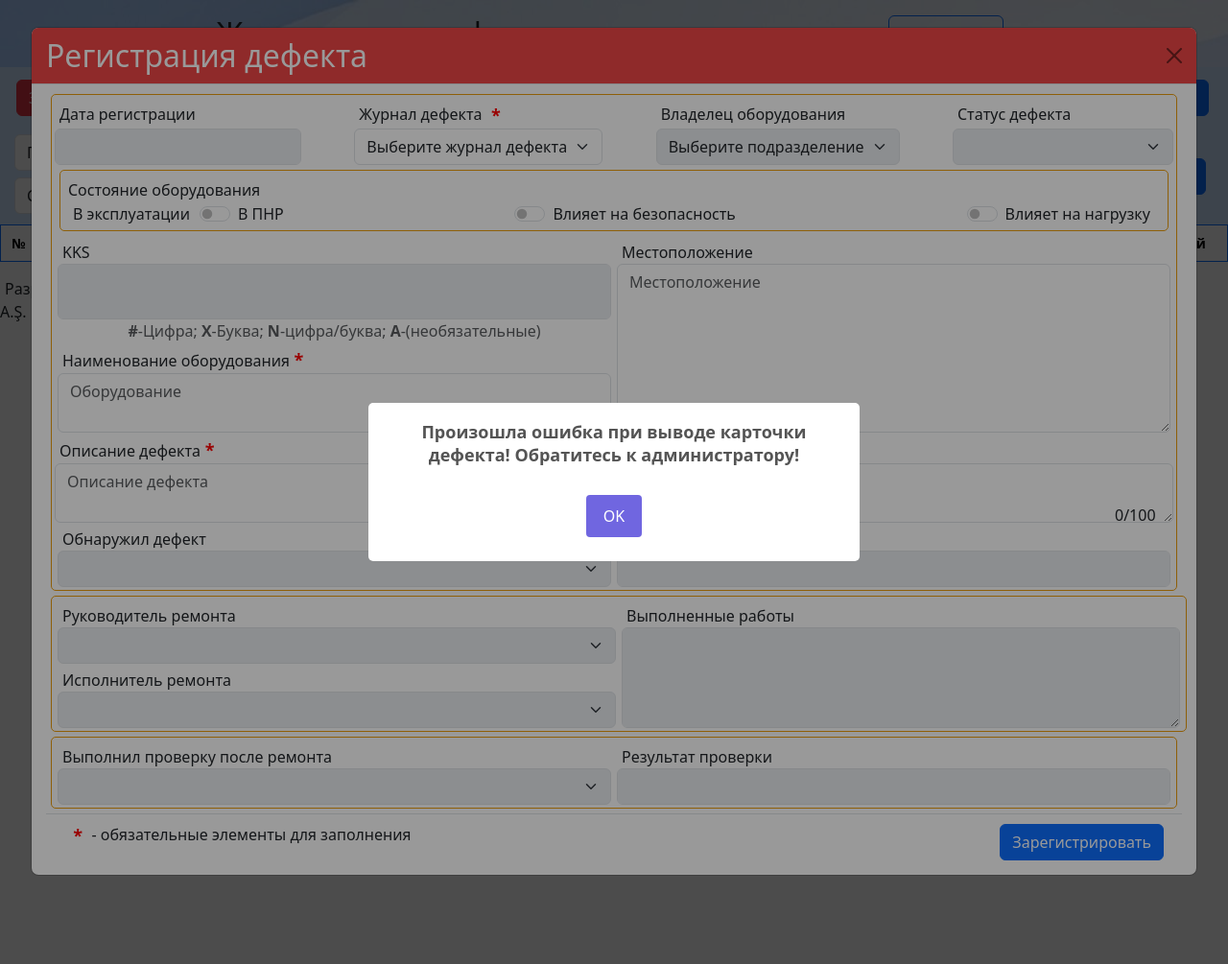
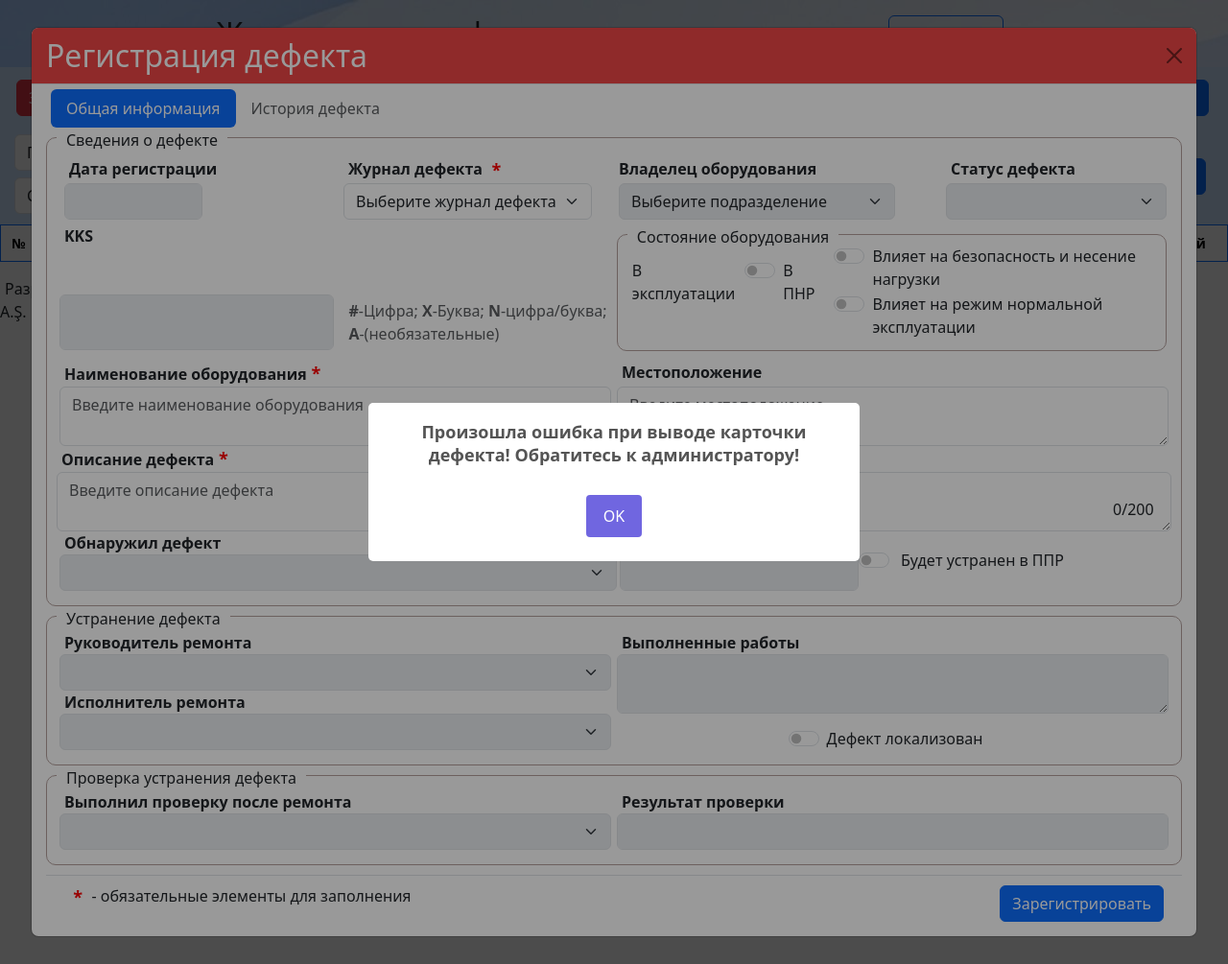
Before and after one commit to fedorov0av/defect, a FastAPI app: template templates/defect/defect.html in a window 1280 px wide, after a click on "Зарегистрировать дефект". Shown: the whole page at 96% size. Run offline with FastAPI, Linux system fonts and the light colour scheme; the template is opened without the code that fills it, so the values that code supplies are empty; parts of the project's set-up code (start-up, migrations or seed data) failed here and were passed over; some libraries are stand-ins or nearby versions.

Commit message:
end workday

```diff
--- a/alembic/env.py
+++ b/alembic/env.py
@@ -7,7 +7,7 @@ from sqlalchemy.ext.asyncio import async_engine_from_config
 
 from alembic import context
 
-from db.base import Base
+from db.create_db import Base
 from db.utils import engine
 
 # this is the Alembic Config object, which provides
--- a/app/api/auth.py
+++ b/app/api/auth.py
@@ -46,8 +46,8 @@ async def auth(request: Request,
     # Create new access/refresh tokens pair
     access_token = access_security.create_access_token(subject=subject)
     refresh_token = refresh_security.create_refresh_token(subject=subject)
-    response.set_cookie(key="jwt_access_token", value=access_token,)
-    response.set_cookie(key="jwt_refresh_token", value=refresh_token,)
+    response.set_cookie(key="jwt_access_token", value=access_token, httponly=True)
+    response.set_cookie(key="jwt_refresh_token", value=refresh_token, httponly=True)
 
     return {"access_token": access_token, "refresh_token": refresh_token}
 
--- a/app/api/defect.py
+++ b/app/api/defect.py
@@ -1,5 +1,5 @@
 from datetime import datetime
-from fastapi import APIRouter, Depends, Request
+from fastapi import APIRouter, Depends, Request, Response
 from utils.jwt import decrypt_user_id, decode_token
 from fastapi_pagination import Page
 from fastapi_pagination.ext.sqlalchemy import paginate
@@ -73,8 +73,8 @@ async def add_new_defect(defect_p: New_defect_p, request: Request, session: Asyn
         )
     return defect
 
-@defect_router.post("/defects/" , response_model=Page[Defects_output]) # для тестирования пагинации
-async def get_defects(session: AsyncSession = Depends(get_db)):
+@defect_router.post("/defects/", response_model=Page[Defects_output])
+async def get_defects(response: Response, session: AsyncSession = Depends(get_db)):
     return await paginate(
         session,
         select(Defect).order_by(Defect.defect_id.desc()).where(Defect.defect_status_id != STATUS_CLOSE_DEFECT_ID)\
--- a/app/api/user.py
+++ b/app/api/user.py
@@ -13,7 +13,7 @@ user_router = APIRouter()
 
 @user_router.post("/user/me")
 async def get_current_user(request: Request, session: AsyncSession = Depends(get_db)):
-    token_dec = await decode_token(request.cookies['jwt_access_token'])
+    token_dec = await decode_token(request.cookies['jwt_refresh_token'])
     user_id = await decrypt_user_id(token_dec['subject']['userId'])
     user: User = await User.get_user_by_id(session, int(user_id))
     return {
@@ -31,7 +31,7 @@ async def get_current_user(request: Request, session: AsyncSession = Depends(get
 
 @user_router.post("/user/user_role")
 async def get_current_user_role(request: Request, session: AsyncSession = Depends(get_db)):
-    token_dec = await decode_token(request.cookies['jwt_access_token'])
+    token_dec = await decode_token(request.cookies['jwt_refresh_token'])
     user_id = await decrypt_user_id(token_dec['subject']['userId'])
     user: User = await User.get_user_by_id(session, int(user_id))
     return {
--- a/db/create_db.py
+++ b/db/create_db.py
@@ -3,7 +3,6 @@ from sqlalchemy.ext.asyncio import create_async_engine
 from sqlalchemy.ext.asyncio import async_sessionmaker
 import asyncpg
 
-from db.base import Base
 from db.user import User
 from db.role import Role
 from db.type_defect import TypeDefect
@@ -12,6 +11,7 @@ from db.defect import Defect
 from db.history_defect import History
 from db.type_defect import TypeDefect
 from db.status_defect import StatusDefect
+from db.base import Base
 from db.utils import get_time
 
 #from constants import ROLES, ROOT, GROUP_REESTR_SO, ENERGOBLOCKS
--- a/db/user.py
+++ b/db/user.py
@@ -4,6 +4,7 @@ from sqlalchemy import String, Boolean, select, ForeignKey
 from sqlalchemy.orm import Mapped, mapped_column, relationship, selectinload
 from utils import security
 from sqlalchemy.ext.asyncio import AsyncSession
+from sqlalchemy.sql import false
 
 from db.base import Base
 from db.role import Role
@@ -23,7 +24,7 @@ class User(Base):
     user_role: Mapped[List[Role]] = relationship(secondary=user_role) # роль пользователя в системе
     user_password_hash: Mapped[str] = mapped_column(String(100)) # хешированный пароль пользователя в системе
     user_salt_for_password: Mapped[str] = mapped_column(String(60)) # соль для хеширования пароля пользователя в системе
-    user_temp_password: Mapped[bool] = mapped_column(Boolean, default=True) # в данный момент используется временный пароль?
+    user_temp_password: Mapped[bool] = mapped_column(Boolean, server_default=false(), default=True) # в данный момент используется временный пароль?
     user_email: Mapped[str] = mapped_column(String(50), unique=True) # логин пользователя в системе (уникальное значение)
     user_created_at: Mapped[datetime.datetime]
     ########################### fix me
--- a/main.py
+++ b/main.py
@@ -72,9 +72,9 @@ async def favicon():
     file_path = os.path.join(app.root_path, "templates/static/img", file_name)
     return FileResponse(path=file_path, headers={"Content-Disposition": "attachment; filename=" + file_name})
 
-@app.get("/defect/",response_class=HTMLResponse)
+@app.get("/defect/", response_class=HTMLResponse)
 @auth_required
-async def get_defects(request:Request):
+async def get_defects(request:Request,):
     #print(request.cookies)
     return templates.TemplateResponse("defect/defect.html",context={"request":request})
 
@@ -93,11 +93,9 @@ def get_csrf_config():
 @app.get("/")
 async def form(request: Request, csrf_protect: CsrfProtect = Depends()):
   csrf_token, signed_token = csrf_protect.generate_csrf_tokens()
-  print(csrf_token)
   response = templates.TemplateResponse(
     "login/login.html", {"request": request, "csrf_token": csrf_token}
   )
-  print(response)
   csrf_protect.set_csrf_cookie(signed_token, response)
   return response
 
--- a/templates/defect/_defect.html
+++ b/templates/defect/_defect.html
@@ -9,16 +9,27 @@
           </div>
           <div class="modal-body modal-body1">
             <form method="post">
+              <div class="block_nav_modal">
+                <ul class="nav nav-pills">
+                  <li class="nav-item">
+                    <a class="nav-link active" aria-current="page" href="#">Общая информация</a>
+                  </li>
+                  <li class="nav-item">
+                    <a class="nav-link disabled" href="#" tabindex="-1" aria-disabled="true">История дефекта</a>
+                  </li>
+                </ul>
+              </div>
 
-            <div class="block_border">
-              <div class="block_row last_block_row">
-                <div class="block_data_column">
+              <div class="componentWraper3">
+                <div class="block_row block_margin">
+                  <div class="block_row1 width50">
+                    <div class="block_data_column1">
                       <div class="block_input_data">
                         <b class="label">Дата регистрации</b>
                       </div>
-                  <input type="text" class="form-control" aria-label="readonly input example" disabled>
+                      <input type="text" class="form-control width50" aria-label="readonly input example" disabled>
                     </div>
-                <div class="block_data_column">
+                    <div class="block_data_column3">
                       <div class="block_input_data block_data9">
                         <b class="label">Журнал дефекта</b>
                         <b class="zvezda"> &nbsp * </b>
@@ -32,12 +43,14 @@
                         <option  v-for="defect_type_defect in defect_type_defects" :value="defect_type_defect.type_defect_name">{{ defect_type_defect.type_defect_name }}</option>
                       </select> -->
                     </div>
-                <div class="block_data_column">
+                  </div>
+                  <div class="block_row width50">
+                    <div class="block_data_column width50">
                       <div class="block_input_data">
                         <b class="label">Владелец оборудования</b>
                       </div>
                         <!-- <select class="form-select" :class="{ 'is-valid': newDivisionOwner_id !== '0', 'is-invalid': newDivisionOwner_id === '0' }"  v-model="newDivisionOwner_id"> -->
-                    <select class="form-select" v-model="newDivisionOwner_id" disabled>
+                        <select class="form-select ml" v-model="newDivisionOwner_id" disabled>
                           <option disabled selected :value=0>Выберите подразделение</option>
                           <option v-for="division in defect_divisions" :value="division.division_id">{{ division.division_name }}</option>
                         </select>
@@ -52,34 +65,48 @@
                           </select>
                     </div>
                   </div>
-
-              <div class="block_row block_border">
-                <div class="block_data_column block_100">
-                  <div class="block_input_data">
-                    <b class="label">Состояние оборудования</b>
                 </div>
 
-                  <div class="block_row ">
+                  <div class="block_row">
+                    <div class="block_data_column1">
+                      <div class="block_input_data">
+                        <b class="label">KKS</b>
+                      </div>
+                      <div class="block_data8">
+                        <div class="form-floating block_row1">
+                          <input type="text" id="inputKKS" class="form-control width50 margin-right" @input="event => event.target.value = event.target.value.toUpperCase()" v-maska="maskObject" :data-maska="placeholders[newTypeDefect]" data-maska-tokens="X:[a-zA-Z]|N:[a-zA-Z0-9]|A:[a-zA-Z0-9]:optional"
+                          v-model="newSystemKKS" :disabled="newTypeDefect==='0'" :placeholder="placeholders[newTypeDefect]" />
+                          <label for="inputKKS" :hidden="newTypeDefect==='0'">{{ placeholders[newTypeDefect] }}</label>
+                          <div class="KKS_discr">
+                            <p class="text-muted"><b>#</b>-Цифра;  <b>X</b>-Буква; <b>N</b>-цифра/буква; <br> <b>A</b>-(необязательные)</p>
+                          </div>
+                        </div>
+                      </div>
+                    </div>
+                    <div class="block_row width50 componentWraper2">
+                      <div class="block_row">
                         <div class="block_filter_flex1">
-                      <div class = "form-check form-switch block-checkbox-left block-checkbox1">
+                          <div class = "form-check form-switch block-checkbox-left block-checkbox3">
                             <label class = "form-check-label" for = "defaultCheck1">
                               В эксплуатации
                             </label>
                           </div>
-                      <div class = "form-check form-switch block-checkbox1">
+                          <div class = "form-check form-switch block-checkbox3">
                             <input class="form-check-input" type="checkbox">
                             <label class = "form-check-label margin-right1" for = "defaultCheck1">
                               В ПНР
                             </label>
                           </div>
                         </div>
-                    <div class="form-check form-switch block-checkbox1">
+                      </div>
+                      <div class="block_data_column2">
+                        <div class="form-check form-switch ">
                           <input class="form-check-input" type="checkbox">
-                      <label class="form-check-label margin-right" for="flexCheckChecked">Влияет на безопасность</label>
+                          <label class="form-check-label margin-right" for="flexCheckChecked">Влияет на безопасность и несение нагрузки</label>
                         </div>
-                    <div class="form-check form-switch block-checkbox1">
+                        <div class="form-check form-switch">
                           <input class="form-check-input" type="checkbox">
-                      <label class="form-check-label margin-right" for="flexCheckChecked">Влияет на нагрузку</label>
+                          <label class="form-check-label margin-right" for="flexCheckChecked">Влияет на режим нормальной эксплуатации</label>
                         </div>
                       </div>
                     </div>
@@ -89,23 +116,10 @@
                   <div class="block_data_column1">
                     <div class="block_data_column">
                       <div class="block_input_data">
-                      <b class="label">KKS</b>
-                    </div>
-                    <div class="block_data8">
-                      <div class="form-floating">
-                        <input type="text" id="inputKKS" class="form-control" @input="event => event.target.value = event.target.value.toUpperCase()" v-maska="maskObject" :data-maska="placeholders[newTypeDefect]" data-maska-tokens="X:[a-zA-Z]|N:[a-zA-Z0-9]|A:[a-zA-Z0-9]:optional"
-                        v-model="newSystemKKS" :disabled="newTypeDefect==='0'" :placeholder="placeholders[newTypeDefect]" />
-                        <label for="inputKKS" :hidden="newTypeDefect==='0'">{{ placeholders[newTypeDefect] }}</label>
-                        <p class="text-muted text_center"><b>#</b>-Цифра; <b>X</b>-Буква; <b>N</b>-цифра/буква; <b>A</b>-(необязательные)</p>
-                      </div>
-                    </div>
-                  </div>
-                  <div class="block_data_column">
-                    <div class="block_input_data">
                         <b class="label">Наименование оборудования</b>
                         <b class="zvezda"> * </b>
                       </div>
-                    <textarea id="my-system" @input="changeTextWork" class="form-control" @input="setLimitSystem" :class="{ 'is-valid': newSystemName !== '', 'is-invalid': check_defect_system === true & newSystemName === '' }" v-model="newSystemName" placeholder="Оборудование" required></textarea>
+                      <textarea id="my-system" @input="changeTextWork" class="form-control" @input="setLimitSystem" :class="{ 'is-valid': newSystemName !== '', 'is-invalid': check_defect_system === true & newSystemName === '' }" v-model="newSystemName" placeholder="Введите наименование оборудования" required></textarea>
                       <p id="system" class="pos_a2"></p>
                     </div>
                   </div>
@@ -115,20 +129,21 @@
                         <b class="label">Местоположение</b>
                       </div>
                     </div>
-                  <textarea class="form-control block_height100" v-model="newLocation" placeholder="Местоположение"></textarea>
+                    <textarea class="form-control" v-model="newLocation" placeholder="Введите местоположение"></textarea>
                   </div>
                 </div>
+
 
                 <div class="block_data_column">
                   <div class="block_input_data">
                     <b class="label">Описание дефекта</b>
                     <b class="zvezda"> * </b>
                   </div>
-                <textarea id="my-notes" @input="changeTextWork" class="form-control" :class="{ 'is-valid': newDefectNotes !== '', 'is-invalid': check_defect_notes === true & newDefectNotes === '' }" v-model="newDefectNotes" placeholder="Описание дефекта" required></textarea>
+                  <textarea id="my-notes" @input="changeTextWork" class="form-control" :class="{ 'is-valid': newDefectNotes !== '', 'is-invalid': check_defect_notes === true & newDefectNotes === '' }" v-model="newDefectNotes" placeholder="Введите описание дефекта" required></textarea>
                   <p id="notes" class="pos_a1"></p>
                 </div>
 
-              <div class="block_row">
+                <div class="block_row1">
                   <div class="block_data_column1">
                     <div class="block_input_data">
                       <b class="label">Обнаружил дефект</b>
@@ -138,20 +153,30 @@
                       <option v-for="division in defect_divisions"></option>
                     </select>
                   </div>
-                <div class="block_data_column1">
+                  <div class="block_row1">
+
+                    <div>
                       <div class="block_input_data">
                         <b class="label">Срок устранения</b>
                       </div>
                       <input class="form-control" disabled>
                     </div>
+
+                    <div class="width50 block_checkbox">
+                      <div class="form-check form-switch">
+                        <input class="form-check-input" type="checkbox">
+                        <label class="form-check-label margin-right" for="flexCheckChecked">Будет устранен в ППР</label>
+                      </div>
                     </div>
 
+                  </div>
+                </div>
               </div>
 
 
 
 
-              <div class="block_data4 block_border">
+              <div class="block_row componentWraper">
                 <div class="block_data_column1">
                   <div class="block_data_column">
                     <div class="block_input_data">
@@ -173,6 +198,7 @@
                   </div>
                 </div>
                 <div class="block_data_column1">
+                  <div class="block_data_column">
                     <div >
                       <div class="block_input_data">
                         <b class="label">Выполненные работы</b>
@@ -180,9 +206,19 @@
                     </div>
                     <textarea class="form-control block_height100" aria-label="Disabled input example" disabled readonly></textarea>
                   </div>
+                  <div class="block_data_column">
+                    <div class="form-check form-switch block_checkbox">
+                      <input class="form-check-input" type="checkbox">
+                      <label class="form-check-label margin-right" for="flexCheckChecked">Дефект локализован</label>
+                    </div>
+                  </div>
+                </div>
               </div>
 
-              <div class="block_row last_block_row block_border">
+
+
+
+              <div class="block_row last_block_row block_border componentWraper1">
                 <div class="block_data_column1">
                   <div class="block_input_data">
                     <b  class="label">Выполнил проверку после ремонта</b>
--- a/templates/defect/_nav.html
+++ b/templates/defect/_nav.html
@@ -1,6 +1,6 @@
 {% raw %}
 <nav id="vueNav" class="navbar header-block">
-	<form class="container-fluid justify-content-start">
+	<div class="container-fluid justify-content-start">
 	  <div class="btn-group">
 		<span class="d-inline-block" tabindex="0" data-toggle="popover" data-bs-trigger="hover focus" data-bs-content="Эта кнопка доступна только для пользователя с ролью Регистратор">
 			<button id="add-button" type="button" :disabled='isDisabledAddDefect' class="btn btn-danger" data-bs-toggle="modal" data-bs-target="#AddDefectModalWindow">
@@ -45,7 +45,7 @@
 		</ul>
 	  </div> -->
 
-	</form>
+	</div>
   </nav>
 {% endraw %}
 <script src="{{ url_for('defect_js', path='nav.js') }}"></script>
--- a/templates/defect/js/defect.js
+++ b/templates/defect/js/defect.js
@@ -62,7 +62,7 @@ const appVueAddDefect = Vue.createApp({
       setLimitNotes(event){
         var myText1 = document.getElementById("my-notes");
         var result1 = document.getElementById("notes");
-        var limit1 = 100;
+        var limit1 = 200;
         result1.textContent = 0 + "/" + limit1;
 
         myText1.addEventListener('input',function(){
--- a/templates/static/css/mystyles.css
+++ b/templates/static/css/mystyles.css
@@ -4,12 +4,6 @@
   -webkit-user-select: none;
   -moz-user-select: none;
   user-select: none;
-}
-
-@media (min-width: 768px) {
-  .bd-placeholder-img-lg {
-    font-size: 3.5rem;
-  }
 }
 
 .b-example-divider {
@@ -74,7 +68,7 @@
 .bd-mode-toggle .dropdown-menu .active .bi {
   display: block !important;
 }
-jpg
+
 .navbar-nav1 {
   display: none;
 }
@@ -104,7 +98,7 @@ jpg
 }
 
 .last_block_row {
-  margin-bottom: 5px;
+  margin: 0px 5px 5px 5px;
 }
 
 .block_data_column {
@@ -121,11 +115,58 @@ jpg
   margin: 0px 3px;
 }
 
+.block_data_column2 {
+  display: flex;
+  flex-direction: column;
+  justify-content: space-around;
+}
+
+.block_data_column3 {
+  display: flex;
+  flex-direction: column;
+}
+
 .block_height100 {
   height: 100%;
 }
 
-@media screen and (max-width: 1550px) {
+.block-checkbox3 {
+  margin: 15px 5px 5px 5px;
+}
+
+.width50 {
+  width: 50%;
+}
+
+.width30 {
+  width: 30%;
+}
+
+.width25 {
+  width: 25%;
+}
+
+.ml {
+  margin-left: 5px;
+}
+
+.KKS_discr {
+  text-align: left;
+  vertical-align: middle;
+  padding-top: 5px;
+}
+
+.block_nav_modal {
+  margin: 0px 5px;
+}
+
+.block_checkbox {
+  text-align: center;
+  vertical-align: middle;
+  margin: auto;
+}
+
+@media screen and (max-width: 1400px) {
     .button-text {
         display: none;
     }
@@ -133,7 +174,6 @@ jpg
 
 .rr {
   margin-left: 10px;
-
 }
 
 .type-defect {
@@ -289,7 +329,7 @@ jpg
 
 .block_input_data {
   min-width: 230px;
-  padding: 5px 5px 0px 5px;
+  padding: 0px 5px;
   text-align: left;
   font-size: 16px;
   vertical-align: middle;
@@ -361,6 +401,11 @@ jpg
   display: flex;
   flex-direction: row;
   justify-content: space-between;
+}
+
+.block_row1 {
+  display: flex;
+  flex-direction: row;
 }
 
 .block-history{
@@ -538,8 +583,8 @@ jpg
 
 .pos_a1 {
   position: absolute;
-  top: 53%;
-  left: 93%;
+  top: 77%;
+  left: 94%;
 }
 
 .pos_r2 {
@@ -548,8 +593,8 @@ jpg
 
 .pos_a2 {
   position: absolute;
-  top: 41%;
-  left: 44%;
+  top: 57%;
+  left: 45%;
 }
 
 .correction_area {
@@ -567,7 +612,7 @@ jpg
 .block_filter_flex1 {
   display: flex;
   flex-direction: row;
-  margin-right: 5px;
+  margin-right: 15px;
 }
 
 .verticalLine {
@@ -599,7 +644,14 @@ jpg
 }
 
 .block_border {
-  border: 1px solid rgb(236, 158, 14);
+  border: 1px solid #ee4545;
+  border-radius: 5px;
+  margin: 5px;
+  padding: 3px;
+}
+
+.block_border_grey {
+  border: 1px solid grey;
   border-radius: 5px;
   margin: 5px;
   padding: 3px;
@@ -614,10 +666,88 @@ jpg
 }
 
 .label {
-  font-weight: 400;
+  font-weight: 600;
 }
 
-@media screen and (min-width:200px) and (max-width:1700px) {
+.componentWraper {
+  margin: 10px 0px;
+  position: relative;
+  border: 1px solid rgb(179, 160, 157);
+  border-radius: 10px;
+  padding: 15px 10px;
+}
+
+.componentWraper::before {
+  content: 'Устранение дефекта';
+  position: absolute;
+  top: -10px;
+  padding: 0 10px;
+  background: #fff;
+}
+
+.componentWraper1 {
+  margin: 10px 0px;
+  position: relative;
+  border: 1px solid rgb(179, 160, 157);
+  border-radius: 10px;
+  padding: 15px 10px;
+}
+
+.componentWraper1::before {
+  content: 'Проверка устранения дефекта';
+  position: absolute;
+  top: -10px;
+  padding: 0 10px;
+  background: #fff;
+}
+
+.componentWraper2 {
+  margin: 10px 5px;
+  position: relative;
+  border: 1px solid rgb(179, 160, 157);
+  border-radius: 10px;
+  padding: 10px;
+}
+
+.componentWraper2::before {
+  content: 'Состояние оборудования';
+  position: absolute;
+  top: -10px;
+  padding: 0 10px;
+  background: #fff;
+}
+
+.componentWraper3 {
+  margin: 10px 0px;
+  position: relative;
+  border: 1px solid rgb(179, 160, 157);
+  border-radius: 10px;
+  padding: 15px 10px;
+}
+
+.componentWraper3::before {
+  content: 'Сведения о дефекте';
+  position: absolute;
+  top: -10px;
+  padding: 0 10px;
+  background: #fff;
+}
+
+.block_margin {
+  margin: 5px;
+}
+
+.outer {
+  position: relative;
+}
+
+.inner {
+  position: absolute;
+  top: 50%;
+  transform: translateY(-50%);
+}
+
+@media screen and (min-width:200px) and (max-width:1400px) {
 
   .h2 {
     margin: auto;
```
Also changed, not shown: alembic/old_migrations/b37aa748d02b_add_fields_in_the_table_defect_safety_.py (added, +36 -0 lines), alembic/versions/73dbb2852f71_add_fields_in_the_table_defect_safety_.py (added, +36 -0 lines), app/middleware/auth.py (+19 -24 lines), db/defect.py (+10 -1 lines), utils/jwt.py (+10 -5 lines), alembic/old_migrations/dbfa288b367c_initial_migration.py (renamed from alembic/versions/dbfa288b367c_initial_migration.py). Lines whose indentation alone changed are shown as unchanged.
